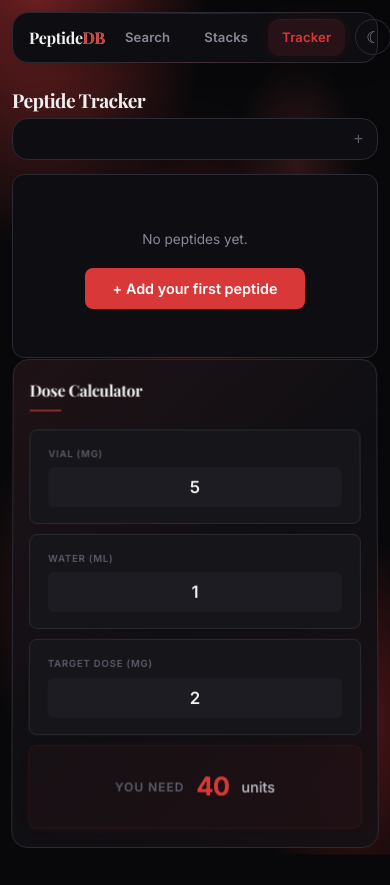
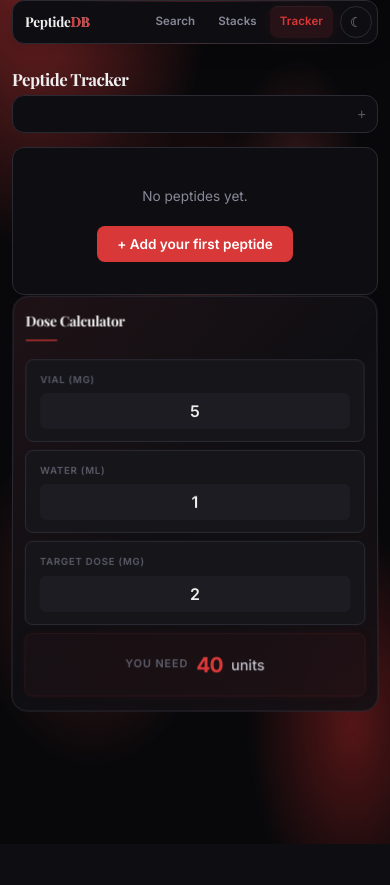
Before and after one commit to OvO-ZeD/peptide-research-wiki, a Flask app: page /tracker in a window 390 px wide. After the commit the page ends 844 px from the top, so only its background shows below. Run offline with Flask 3, Linux system fonts and the light colour scheme.

Commit message:
fix(mobile): iPhone PWA responsive layout with safe areas and zoom fixes
Add viewport-fit=cover and maximum-scale=1 to all pages for proper iPhone
notch handling and prevent zoom on input focus. Add comprehensive <480px
media queries for nav, hero, panels, toast, install banner, and tracker
components. Add display-mode: standalone rules for homescreen safe areas.

Co-Authored-By: Claude Opus 4.7 <noreply@anthropic.com>

```diff
--- a/style.css
+++ b/style.css
@@ -1370,3 +1370,135 @@ body::before {
 @media (max-width: 640px) {
   .theme-toggle { width: 36px; height: 36px; font-size: 1rem; }
 }
+
+/* ─── iPhone / Small Phone — PWA-friendly ─── */
+@media (max-width: 480px) {
+  html { -webkit-text-size-adjust: 100%; }
+  body { overflow-x: hidden; }
+
+  .page {
+    width: 100%;
+    padding: 10px 12px 24px;
+    padding-top: env(safe-area-inset-top, 10px);
+    padding-bottom: env(safe-area-inset-bottom, 24px);
+    padding-left: max(12px, env(safe-area-inset-left, 12px));
+    padding-right: max(12px, env(safe-area-inset-right, 12px));
+  }
+
+  .nav-bar {
+    padding: 5px 5px 5px 12px;
+    gap: 3px;
+    border-radius: var(--radius-lg);
+    flex-wrap: nowrap;
+    min-height: 44px;
+  }
+
+  .nav-brand { font-size: 0.85rem; }
+
+  .nav-btn {
+    padding: 6px 10px;
+    font-size: 0.72rem;
+    border-radius: var(--radius-md);
+  }
+
+  .nav-links { gap: 3px; }
+
+  .theme-toggle { width: 32px; height: 32px; font-size: 0.85rem; min-width: 32px; }
+
+  .hero {
+    padding: 12px 14px;
+    flex-wrap: wrap;
+    gap: 10px;
+  }
+
+  .hero-copy h1 { font-size: 1.05rem; }
+  .hero-desc { width: 100%; order: 10; font-size: 0.78rem; }
+  .hero-badge { font-size: 0.6rem; padding: 2px 8px; }
+
+  .brand-spike { width: 28px; height: 28px; font-size: 16px; }
+
+  .search-section { padding: 14px 12px; }
+  .search-row { flex-direction: column; gap: 10px; }
+  .search-field input { height: 44px; font-size: 16px; }
+  .search-btn { width: 100%; justify-content: center; height: 44px; font-size: 16px; }
+
+  .compare-wrapper { grid-template-columns: 1fr; }
+  .snapshot-grid { grid-template-columns: 1fr; }
+  .source-grid { grid-template-columns: 1fr; }
+
+  .panel { padding: 16px; }
+  .panel h2 { font-size: 0.85rem; }
+  .overview-card { padding: 16px; }
+  .overview-card h3 { font-size: 1rem; }
+  .overview-card p { font-size: 0.82rem; }
+
+  .metric-row { gap: 5px; }
+  .metric-tag { font-size: 0.7rem; padding: 4px 8px; }
+
+  .snapshot-item { padding: 12px; }
+  .snapshot-item p { font-size: 0.8rem; }
+
+  .trial-item { padding: 8px 12px; }
+  .trial-item h3 { font-size: 0.78rem; }
+
+  .article-list li { padding: 6px 10px; }
+  .article-list a { font-size: 0.78rem; }
+
+  .pdb-item { padding: 6px 10px; font-size: 0.76rem; }
+
+  .source-link { padding: 6px 10px; font-size: 0.74rem; }
+  .source-grid { grid-template-columns: 1fr 1fr; }
+
+  .status-message { font-size: 0.75rem; }
+
+  .recent-chip { font-size: 0.68rem; padding: 3px 8px; }
+  .fav-chip { font-size: 0.68rem; padding: 3px 8px; }
+
+  .suggestions-dropdown { max-height: 140px; }
+  .suggestion-item { font-size: 0.78rem; padding: 7px 12px; }
+
+  .toast-container {
+    bottom: max(16px, env(safe-area-inset-bottom, 16px));
+    left: 12px;
+    right: 12px;
+    transform: none;
+    width: auto;
+  }
+  .toast { white-space: normal; word-break: break-word; font-size: 0.78rem; padding: 8px 16px; }
+
+  .install-banner {
+    bottom: max(60px, env(safe-area-inset-bottom, 60px));
+    left: 12px;
+    right: 12px;
+    transform: none;
+    width: auto;
+    flex-wrap: wrap;
+    justify-content: center;
+    white-space: normal;
+    padding: 10px 14px;
+    gap: 8px;
+    border-radius: var(--radius-lg);
+  }
+  .install-banner span { font-size: 0.78rem; }
+  .install-btn { font-size: 0.75rem; padding: 5px 14px; }
+}
+
+/* ─── PWA Standalone Mode (homescreen) — notch / home bar ─── */
+@media all and (display-mode: standalone) {
+  body {
+    padding-top: env(safe-area-inset-top, 0px);
+    padding-bottom: env(safe-area-inset-bottom, 0px);
+  }
+  .progress-bar {
+    top: env(safe-area-inset-top, 0px);
+  }
+  /* Full bleed on narrow screens in standalone */
+  @media (max-width: 480px) {
+    .page {
+      padding-left: max(8px, env(safe-area-inset-left, 8px));
+      padding-right: max(8px, env(safe-area-inset-right, 8px));
+      padding-top: max(10px, env(safe-area-inset-top, 10px));
+      padding-bottom: max(24px, env(safe-area-inset-bottom, 24px));
+    }
+  }
+}
--- a/templates/index.html
+++ b/templates/index.html
@@ -2,7 +2,7 @@
 <html lang="en">
 <head>
   <meta charset="utf-8">
-  <meta name="viewport" content="width=device-width, initial-scale=1">
+  <meta name="viewport" content="width=device-width, initial-scale=1, maximum-scale=1, viewport-fit=cover">
   <meta name="theme-color" content="#010102">
   <meta name="apple-mobile-web-app-capable" content="yes">
   <meta name="apple-mobile-web-app-status-bar-style" content="black-translucent">
--- a/templates/tracker.html
+++ b/templates/tracker.html
@@ -2,7 +2,7 @@
 <html lang="en">
 <head>
   <meta charset="utf-8">
-  <meta name="viewport" content="width=device-width, initial-scale=1, viewport-fit=cover">
+  <meta name="viewport" content="width=device-width, initial-scale=1, maximum-scale=1, viewport-fit=cover">
   <meta name="theme-color" content="#010102">
   <meta name="apple-mobile-web-app-capable" content="yes">
   <meta name="apple-mobile-web-app-status-bar-style" content="black-translucent">
@@ -665,6 +665,44 @@
       .log-bar { flex-direction: column; align-items: stretch; }
       .log-bar .dose-input { width: 100%; }
     }
+    @media (max-width: 480px) {
+      .tracker-page .page { padding-left: max(10px, env(safe-area-inset-left, 10px)); padding-right: max(10px, env(safe-area-inset-right, 10px)); }
+      .tracker-h2 { font-size: 1.05rem; }
+      .tab-bar { gap: 3px; padding: 3px; min-height: 38px; border-radius: var(--radius-lg); }
+      .tab-btn { font-size: 0.72rem; padding: 5px 10px; }
+      .tab-add { font-size: 0.9rem; padding: 4px 8px; }
+      .log-bar { padding: 10px 12px; gap: 6px; }
+      .log-bar .pep-name { font-size: 0.8rem; }
+      .quick-btn { font-size: 0.72rem; padding: 5px 10px; min-height: 36px; }
+      .bd-row { padding: 8px 12px; gap: 6px; }
+      .bd-row input[type="date"] { width: 120px; font-size: 16px; }
+      .bd-row input[type="time"] { width: 80px; font-size: 16px; }
+      .insights { grid-template-columns: 1fr 1fr; gap: 8px; }
+      .insight-card { padding: 14px 10px 12px; }
+      .insight-card .val { font-size: 0.85rem; }
+      .insight-card .lbl { font-size: 0.52rem; }
+      .calc-card { padding: 14px 12px; }
+      .calc-card h3 { font-size: 0.88rem; }
+      .calc-grid { grid-template-columns: 1fr; gap: 8px; }
+      .calc-field { padding: 12px 14px; }
+      .calc-field input { height: 36px; font-size: 16px; }
+      .calc-result-row { padding: 14px 16px; gap: 8px; }
+      .calc-result { font-size: 1.3rem; }
+      .calc-result-label { font-size: 0.68rem; }
+      .logs-head { padding: 8px 12px; flex-wrap: wrap; gap: 6px; }
+      .logs-head h3 { font-size: 0.75rem; }
+      .logs-head .week-nav span { font-size: 0.72rem; min-width: 50px; }
+      .log-row { padding: 6px 12px; }
+      .log-row .date { font-size: 0.72rem; }
+      .log-row .dose { font-size: 0.76rem; }
+      .empty-tracker { padding: 32px 16px; }
+      .big-add-btn { padding: 10px 20px; font-size: 0.85rem; }
+      .inline-add { padding: 14px 14px; }
+      .inline-add .field input { font-size: 16px; }
+      .rename-input { width: 120px; font-size: 0.8rem; }
+      .context-menu { min-width: 120px; }
+      .context-menu-item { font-size: 0.74rem; padding: 6px 12px; }
+    }
   </style>
 </head>
 <body>
```
Also changed, not shown: templates/stacks.html (+26 -1 lines).
